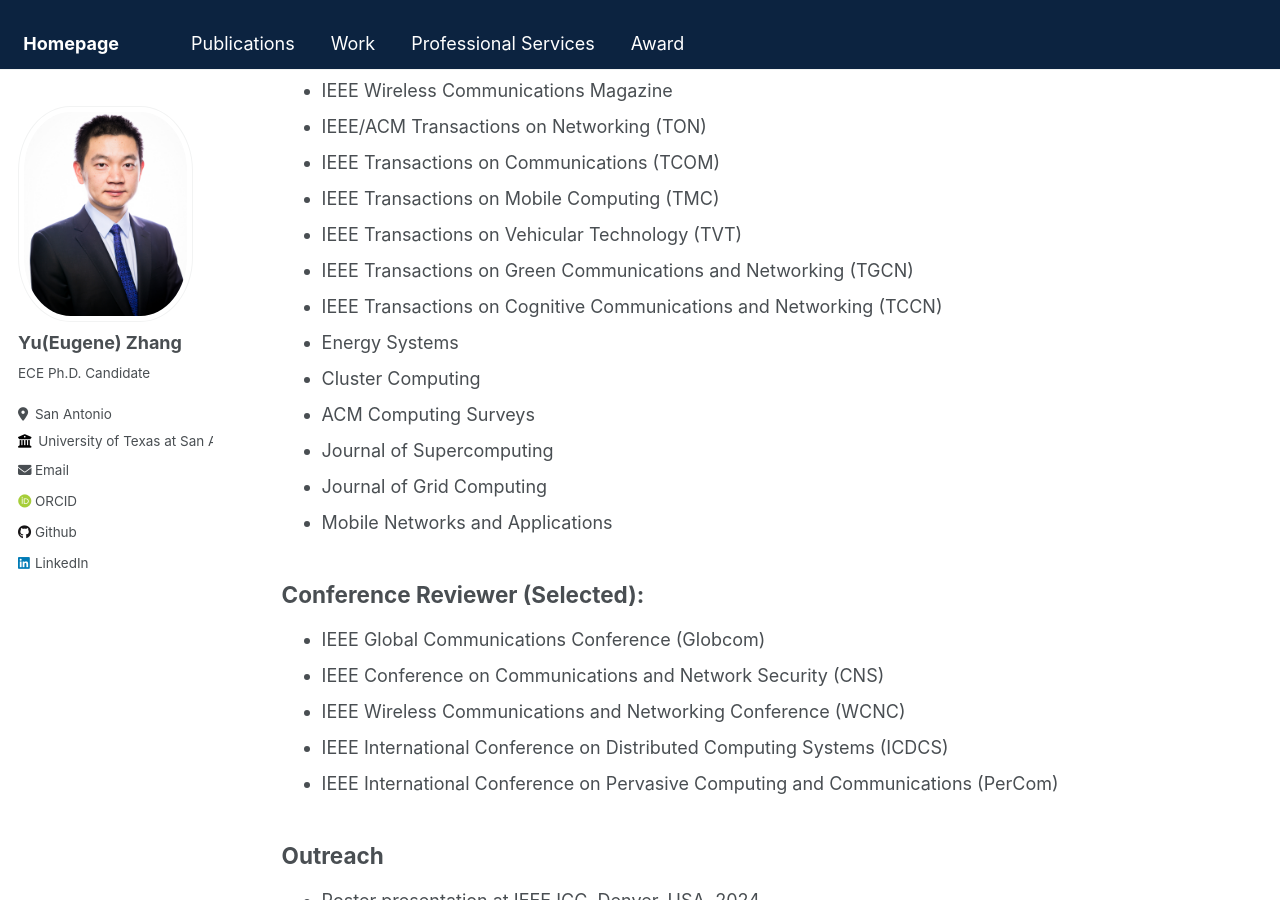
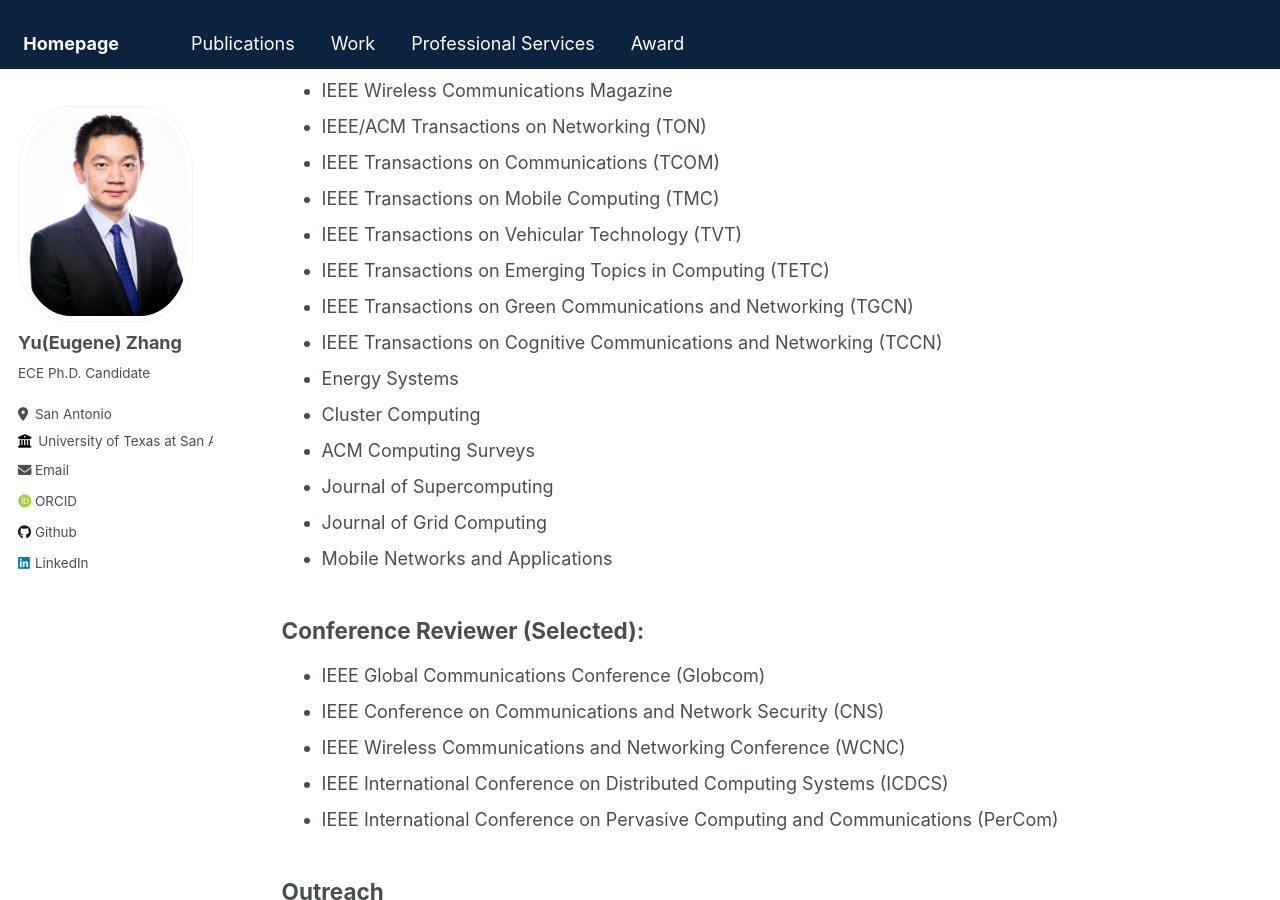
Before and after one commit to Yu-Zhang-Eugene/yu-zhang-eugene.github.io, a Jekyll site: the page built from _pages/professional-services.md, in a window 1280 px wide and 900 px high, scrolled down 354 px. Built offline with Jekyll 4.4.1, drawn with Linux system fonts in a browser that asks for light colours; some web fonts are replaced.

Commit message:
Update professional-services.md

```diff
--- a/_pages/professional-services.md
+++ b/_pages/professional-services.md
@@ -17,6 +17,7 @@ Journal Reviewer (Selected):
 - IEEE Transactions on Communications (TCOM)
 - IEEE Transactions on Mobile Computing (TMC)
 - IEEE Transactions on Vehicular Technology (TVT)
+- IEEE Transactions on Emerging Topics in Computing (TETC)
 - IEEE Transactions on Green Communications and Networking (TGCN)
 - IEEE Transactions on Cognitive Communications and Networking (TCCN)
 - Energy Systems
```
